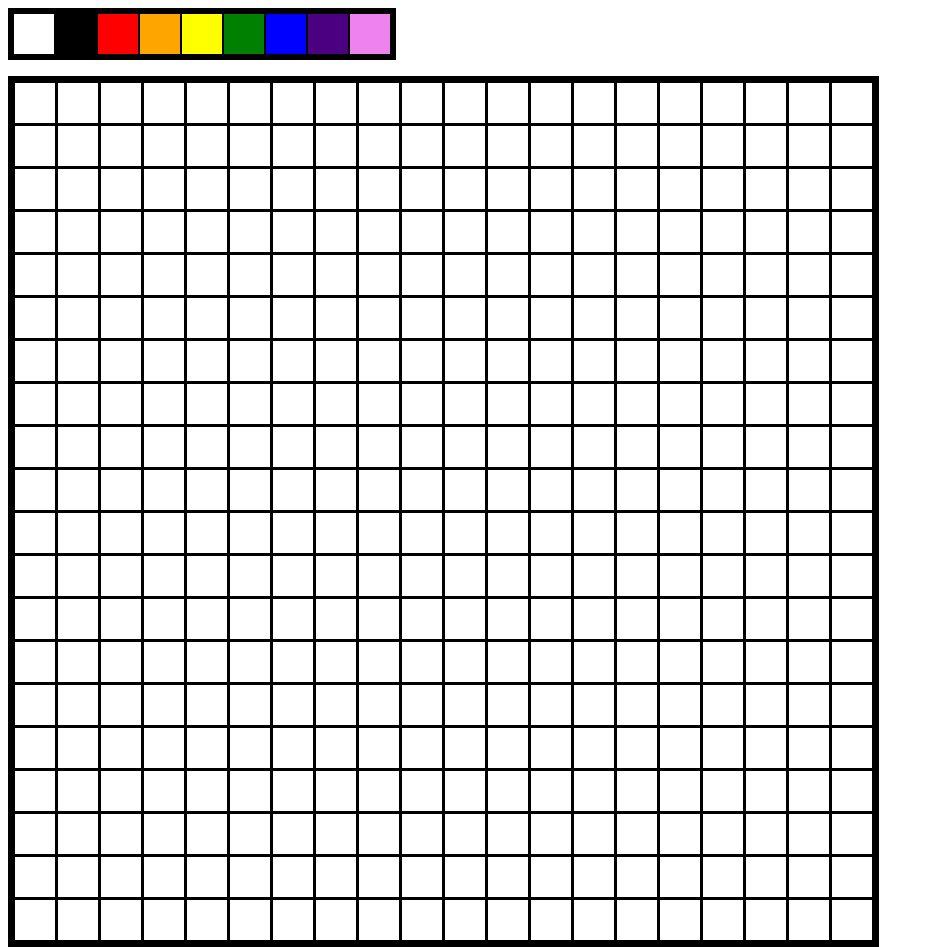
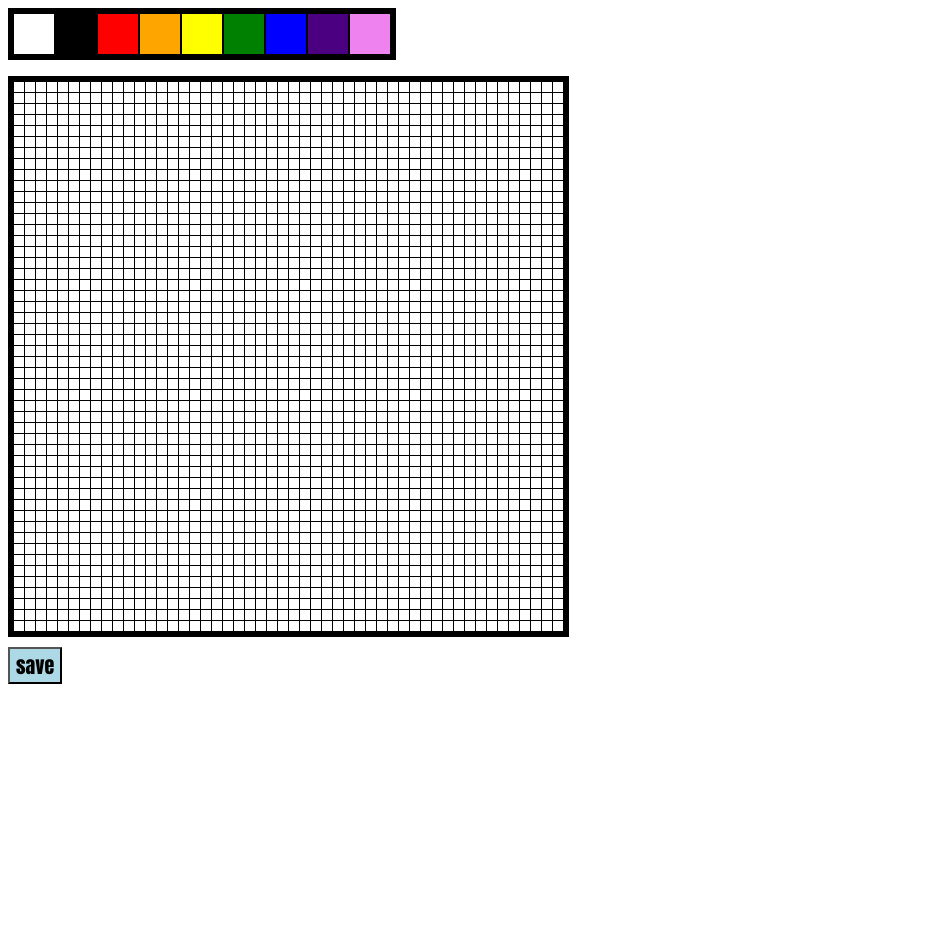
Before and after one commit to kyle-riley/pixel-art, a plain HTML site: page index.html in a window 1280 px wide. Shown: the top 947 px of the page, without its empty margins (0-934 px from the left). After the commit the page ends 800 px from the top, so only its background shows below. Drawn offline with Linux system fonts and the light colour scheme.

Commit message:
feat: add larger grid with smaller pixels

```diff
--- a/script.js
+++ b/script.js
@@ -97,4 +97,4 @@ const defaultColors = [
   'violet'
 ];
 generatePalette(defaultColors);
-generateGrid(20, 20);
+generateGrid(50, 50);
--- a/style.css
+++ b/style.css
@@ -19,9 +19,9 @@
 .pixel {
   display: table-cell;
   background-color: white;
-  width: 40px;
-  height: 40px;
-  border: 1px solid black;
+  width: 10px;
+  height: 10px;
+  border: 0;
   cursor: pointer;
 }
 
```
